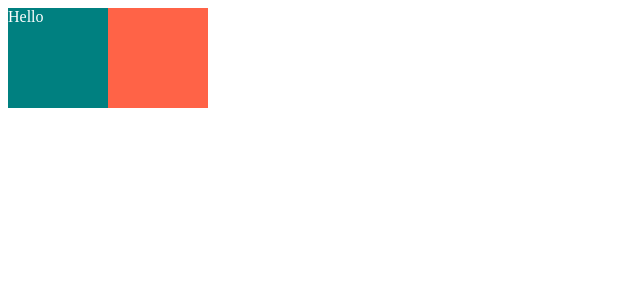
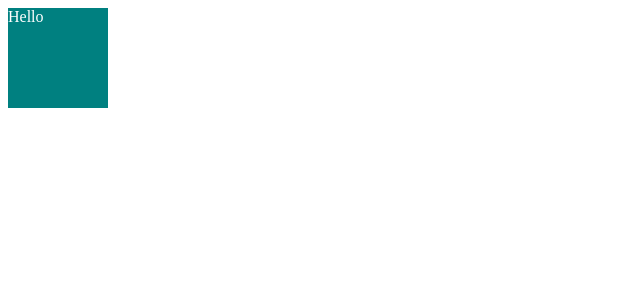
Before and after one commit to deopa0402/TypeScript-study, a React (Create React App) app: page / in a window 1280 px wide. Shown: the top 300 px of the page, without its empty margins (0-640 px from the left). Built offline with nearby package versions, Linux system fonts and the light colour scheme.

Commit message:
styled css

```diff
--- a/src/App.js
+++ b/src/App.js
@@ -1,4 +1,4 @@
-import styled from "styled-components";
+import styled from 'styled-components';
 
 const Father = styled.div`
   display: flex;
@@ -9,7 +9,6 @@
   height: 100px;
 `;
 const BoxTwo = styled.div`
-  background-color: tomato;
   width: 100px;
   height: 100px;
 `;
```
